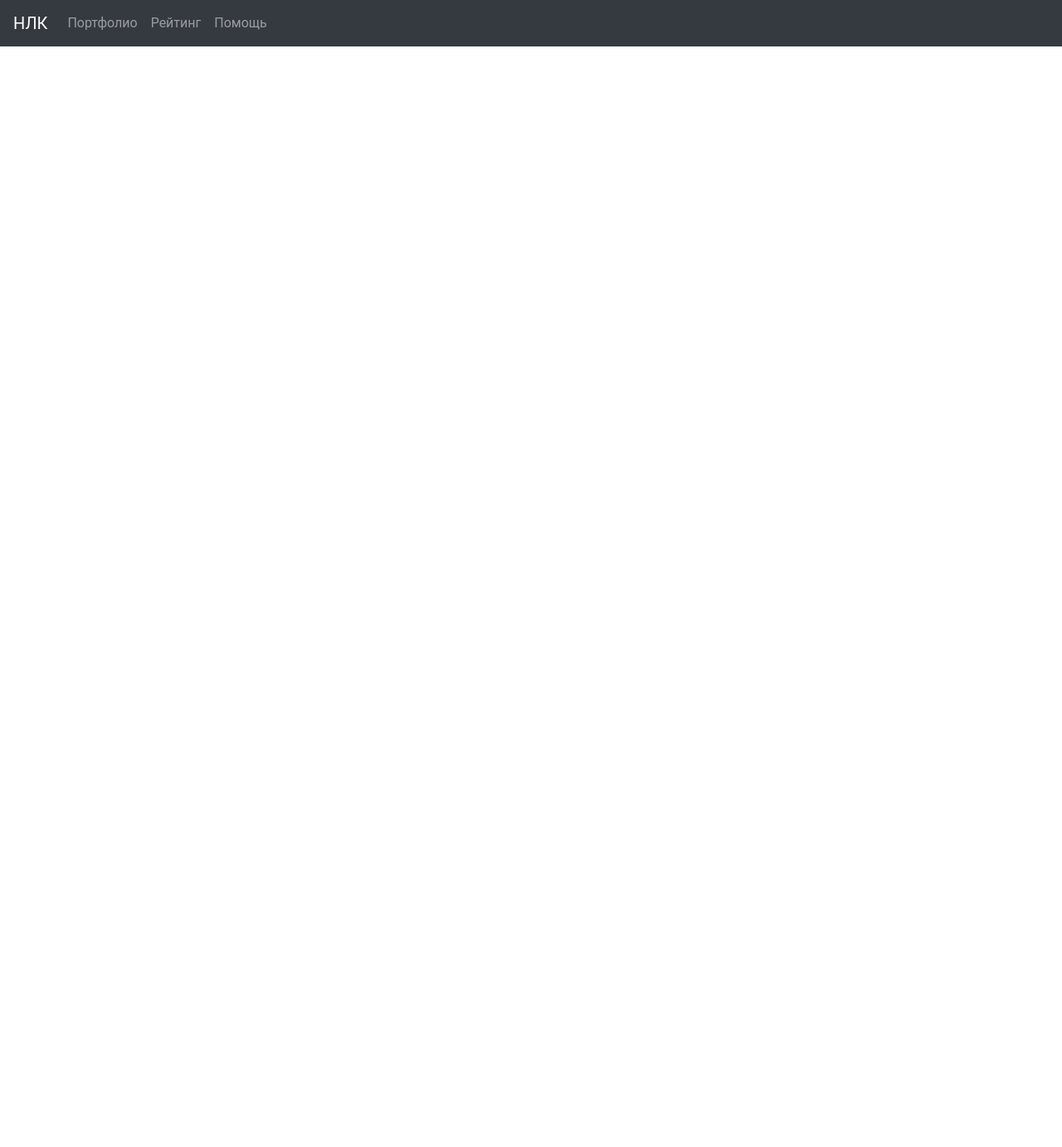
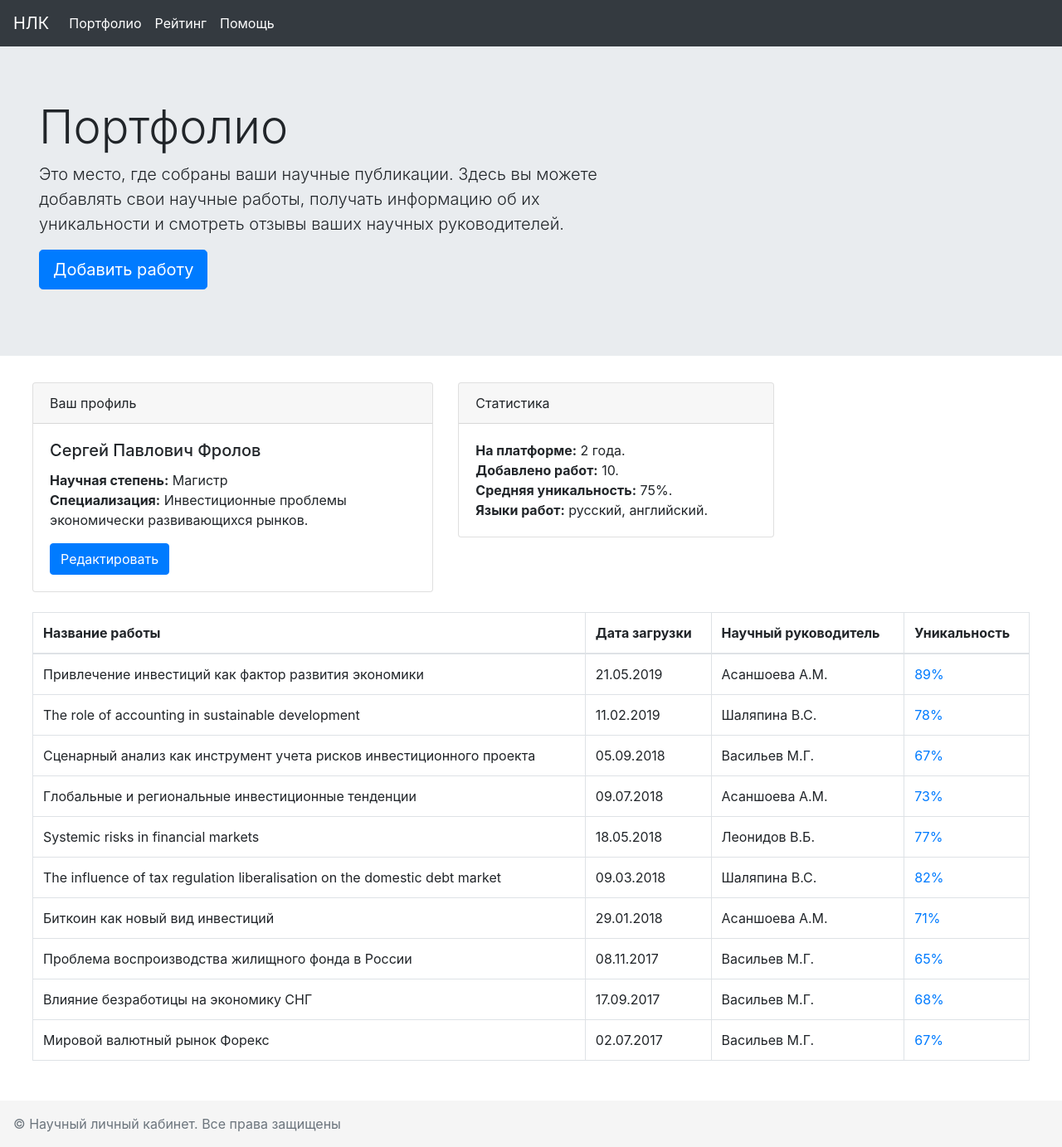
Before and after one commit to antonepifanov/Bootstrap_ex, a plain HTML site: page index.html in a window 1280 px wide. Shown: the whole page at 83% size. Before the commit the page ends 800 px from the top, so only its background shows below. Drawn offline with Linux system fonts and the light colour scheme.

Commit message:
15.12.2020 Каркас страницы

```diff
--- a/index.html
+++ b/index.html
@@ -8,14 +8,15 @@
   <link rel="stylesheet" type="text/css" href="style.css">
 </head>
 <body>
+  <header>
     <nav class="navbar navbar-expand-md navbar-dark bg-dark">
       <a class="navbar-brand" href="#">НЛК</a>
       <button class="navbar-toggler" type="button" data-toggle="collapse" data-target="#navbarText" aria-controls="navbarText" aria-expanded="false" aria-label="Toggle navigation">
         <span class="navbar-toggler-icon"></span>
       </button>
       <div class="collapse navbar-collapse" id="navbarText">
-    <ul class="navbar-nav mr-auto">
-      <li class="nav-item">
+        <ul class="navbar-nav mr-auto myscc">
+          <li class="nav-item ">
             <a class="nav-link" href="#">Портфолио<span class="sr-only">(current)</span></a>
           </li>
           <li class="nav-item">
@@ -27,6 +28,131 @@
         </ul>
       </div>
     </nav>
+    <section class="hero">
+      <div class="jumbotron rounded-0">
+        <div class="container-fluid">
+          <div class="row">
+            <div class="col-md-11 col-lg-7">
+              <h1 class="display-4">Портфолио</h1>
+              <p class="lead">Это место, где собраны ваши научные публикации. Здесь вы можете добавлять свои научные работы, получать информацию об их уникальности и смотреть отзывы ваших научных руководителей.</p>
+              <p class="lead">
+                <a class="btn btn-primary btn-lg" href="#" role="button">Добавить работу</a>
+              </p>
+            </div>
+          </div>
+        </div>
+      </div>
+    </section>
+  </header>
+  <main class="w-100  px-sm-4">
+    <div class="container-fluid   ">
+      <div class="row ">
+        <section class="col col-sm-7 col-md-5">
+          <div class="card mb-4">
+            <div class="card-header">
+              Ваш профиль
+            </div>
+            <div class="card-body">
+              <h5 class="card-title">Сергей Павлович Фролов</h5>
+              <p class="card-text"><b>Научная степень:</b> Магистр<br><b>Специализация:</b> Инвестиционные проблемы экономически развивающихся рынков.</p>
+              <a href="#" class="btn btn-primary">Редактировать</a>
+            </div>
+          </div>
+        </section>
+        <section class="col col-sm-5 col-md-4">
+          <div class="card mb-4">
+            <div class="card-header">
+              Статистика
+            </div>
+            <div class="card-body">
+              <p class="card-text">
+              <b>На платформе:</b> 2 года.
+              <br><b>Добавлено работ:</b> 10.
+              <br><b>Средняя уникальность:</b> 75%.
+              <br><b>Языки работ:</b> русский, английский.</p>
+            </div>
+          </div>
+        </section>
+      </div>
+    </div>
+    <section class="col">
+      <table class="table table-bordered table-responsive-sm ">
+        <thead>
+          <tr>
+            <th scope="col">Название работы</th>
+            <th scope="col">Дата загрузки</th>
+            <th scope="col">Научный руководитель</th>
+            <th scope="col">Уникальность</th>
+          </tr>
+        </thead>
+        <tbody>
+          <tr>
+            <td>Привлечение инвестиций как фактор развития экономики</td>
+            <td>21.05.2019</td>
+            <td>Асаншоева А.М.</td>
+            <td class="text-primary">89%</td>
+          </tr>
+          <tr>
+            <td>The role of accounting in sustainable development</td>
+            <td>11.02.2019</td>
+            <td>Шаляпина В.С.</td>
+            <td class="text-primary">78%</td>
+          </tr>
+          <tr>
+            <td>Сценарный анализ как инструмент учета рисков инвестиционного проекта</td>
+            <td>05.09.2018</td>
+            <td>Васильев М.Г.</td>
+            <td class="text-primary">67%</td>
+          </tr>
+          <tr>
+            <td>Глобальные и региональные инвестиционные тенденции</td>
+            <td>09.07.2018</td>
+            <td>Асаншоева А.М.</td>
+            <td class="text-primary">73%</td>
+          </tr>
+          <tr>
+            <td>Systemic risks in financial markets</td>
+            <td>18.05.2018</td>
+            <td>Леонидов В.Б.</td>
+            <td class="text-primary">77%</td>
+          </tr>
+          <tr>
+            <td>The influence of tax regulation liberalisation on the domestic debt market</td>
+            <td>09.03.2018</td>
+            <td>Шаляпина В.С.</td>
+            <td class="text-primary">82%</td>
+          </tr>
+          <tr>
+            <td>Биткоин как новый вид инвестиций</td>
+            <td>29.01.2018</td>
+            <td>Асаншоева А.М.</td>
+            <td class="text-primary">71%</td>
+          </tr>
+          <tr>
+            <td>Проблема воспроизводства жилищного фонда в России</td>
+            <td>08.11.2017</td>
+            <td>Васильев М.Г.</td>
+            <td class="text-primary">65%</td>
+          </tr>
+          <tr>
+            <td>Влияние безработицы на экономику СНГ</td>
+            <td>17.09.2017</td>
+            <td>Васильев М.Г.</td>
+            <td class="text-primary">68%</td>
+          </tr>
+          <tr>
+            <td>Мировой валютный рынок Форекс</td>
+            <td>02.07.2017</td>
+            <td>Васильев М.Г.</td>
+            <td class="text-primary">67%</td>
+          </tr>
+        </tbody>
+    </table>
+  </section>
+</main>
+<footer>
+  <p class="text-secondary  p-3 mt-5 mb-0" style="background: #F5F5F5;">© Научный личный кабинет. Все права защищены </p>
+</footer>
 <script src="vendor/js/jquery-3.3.1.slim.min.js" defer></script>
   <script src="vendor/js/popper.min.js" async></script>
   <script src="vendor/js/bootstrap.min.js" defer></script>
--- a/style.css
+++ b/style.css
@@ -1,3 +1,8 @@
-body {
-	font-family: Roboto, sans-serif;
+.myscc a{
+	color: #FFFFFF !important;
+	font-size: 16px;
+	font-style: normal;
+	font-weight: 400;
+	line-height: 19px;
+	letter-spacing: 0em;
 }
```
Lines whose indentation alone changed are shown as unchanged.
